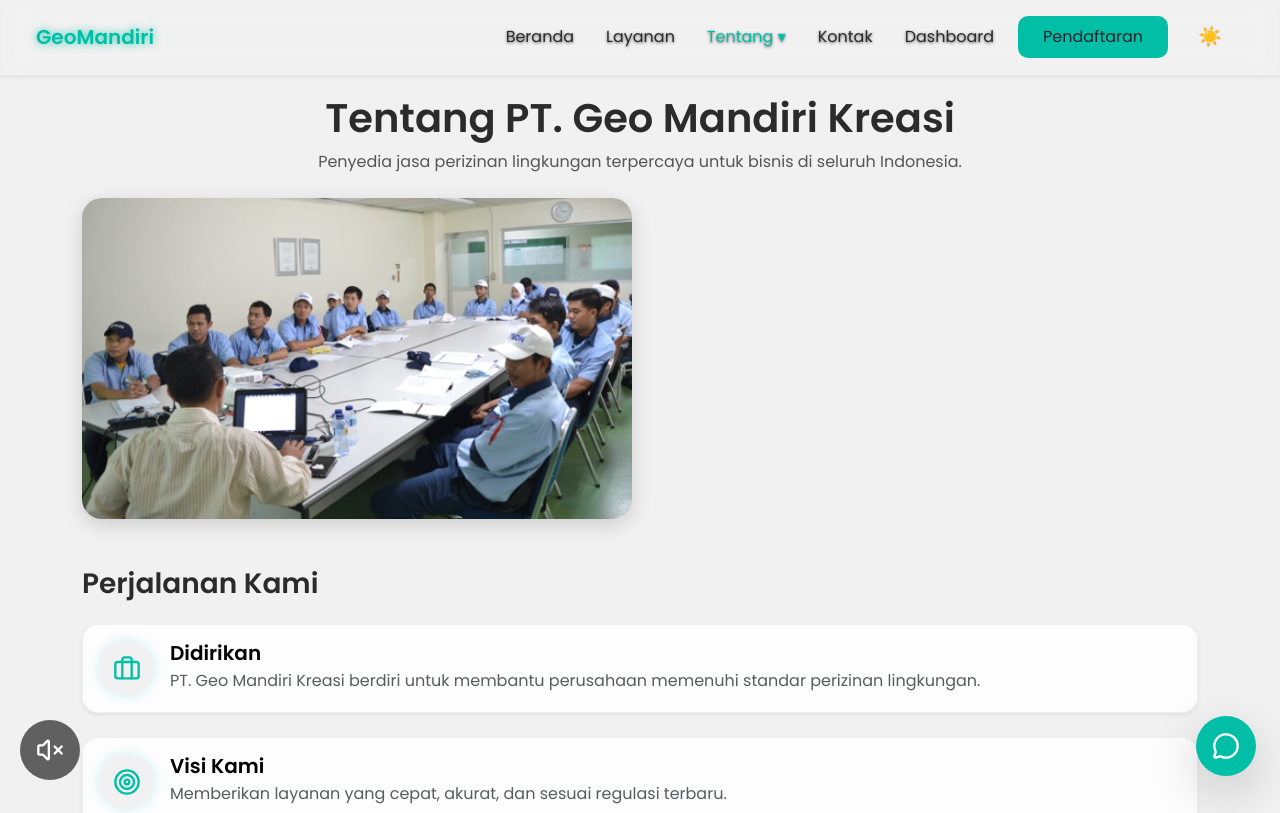
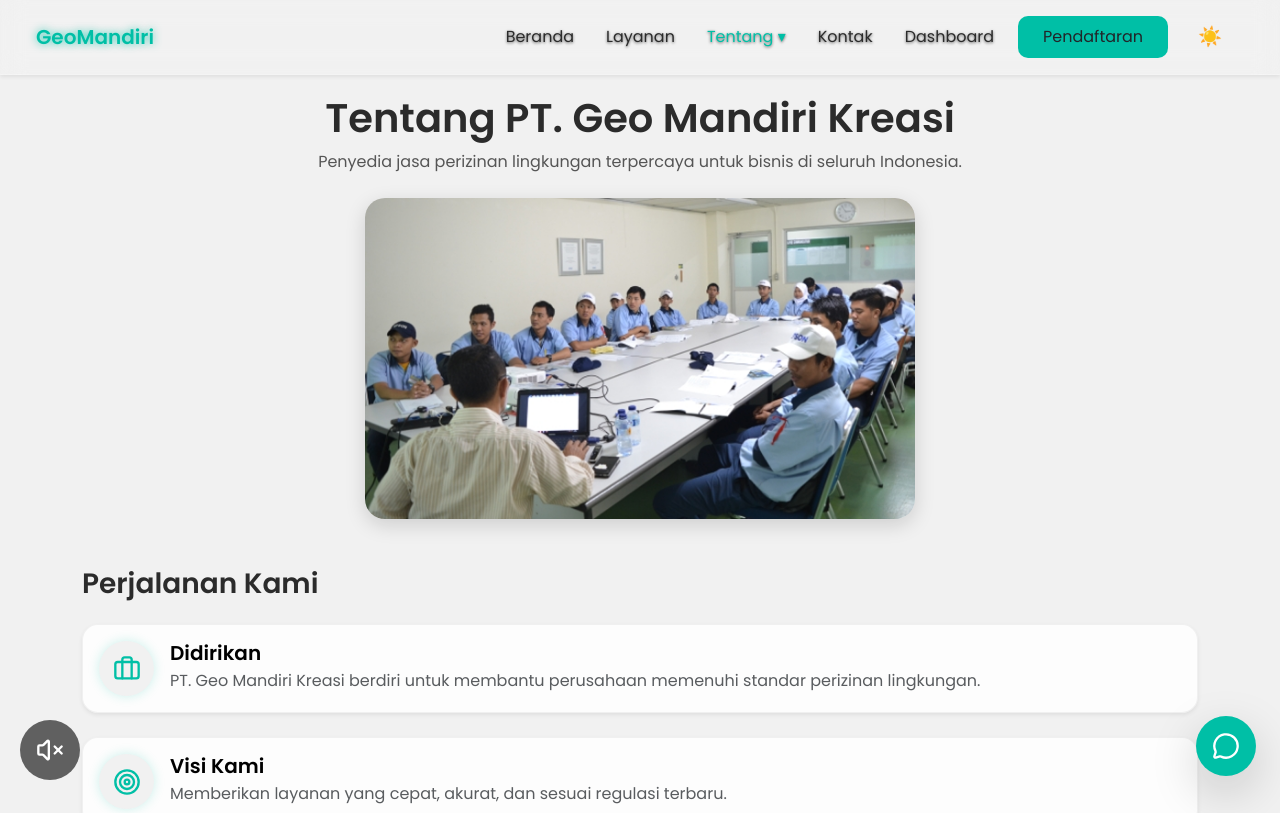
Before and after one commit to rizkilabs/gmk_jasa_perizinan_lingkungan, a React (Vite) app: page /tentang in a window 1280 px wide. Shown: the top 813 px of the page. Built offline with nearby package versions, Linux system fonts and the light colour scheme.

Commit message:
fix dashboard

```diff
--- a/src/pages/About.jsx
+++ b/src/pages/About.jsx
@@ -129,6 +129,8 @@
                   maxWidth: "550px",
                   borderRadius: "20px",
                   boxShadow: "0 6px 20px rgba(0,0,0,0.15)",
+                  display: "block",
+                  margin: "0 auto",
                 }}
               />
             </div>
--- a/src/pages/dashboard/DashboardLayout.jsx
+++ b/src/pages/dashboard/DashboardLayout.jsx
@@ -38,7 +38,7 @@
         }}
       >
         {/* Topbar */}
-        <Topbar setCollapsed={setCollapsed} />
+        <TopB ar setCollapsed={setCollapsed} />
 
         {/* Page Content */}
         <main
```
